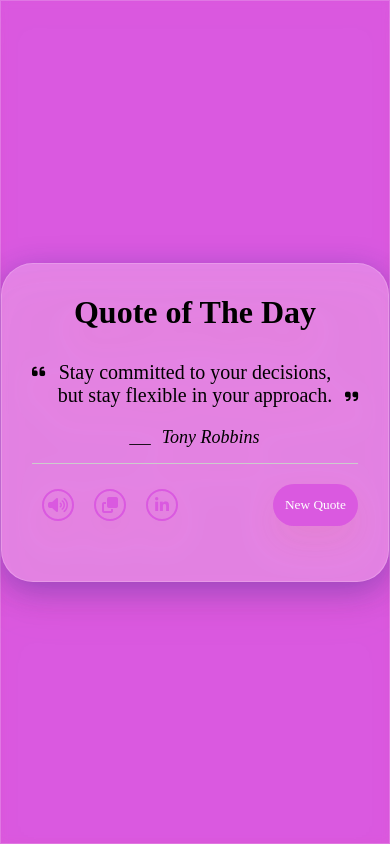
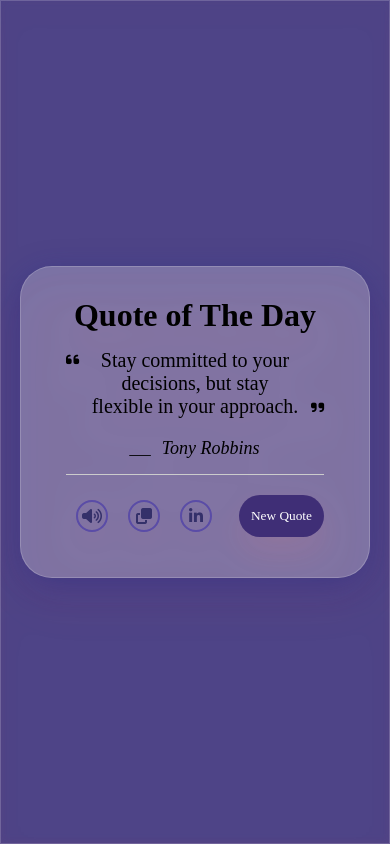
Before and after one commit to sceary-expert/programming-quotes-generator, a plain HTML site: page index.html in a window 390 px wide. Drawn offline with Linux system fonts and the light colour scheme.

Commit message:
Added responsiveness for mobile devices

```diff
--- a/styles.css
+++ b/styles.css
@@ -119,3 +119,78 @@ button.dwell{
     opacity: 0.7;
     pointer-events: none;
 }
+
+@media screen and (max-width : 600px)
+{
+    .wrapper{
+        width: 350px;
+
+        border-radius: 4ch;
+        padding: 30px 30px 25px ;
+        background: rgba( 255, 255, 255, 0.25 );
+      box-shadow: 0 8px 32px 0 rgba( 31, 38, 135, 0.37 );
+      backdrop-filter: blur( 4px );
+      -webkit-backdrop-filter: blur( 4px );
+      border: 1px solid rgba( 255, 255, 255, 0.18 );
+      -webkit-filter: drop-shadow(0 1em 1em rgba(226, 91, 91, 0.1));
+      filter: drop-shadow(0 1em 1em rgba(226, 91, 91, 0.1));
+    }
+    .buttons .features{
+        display: flex;
+        justify-content: space-between;
+        align-items: center;
+        margin-top: 20px;
+    }
+    body{
+        display: flex;
+        align-items: center;
+        justify-content: center;
+        min-height: 100vh;
+        background: #4e4487;
+
+
+      backdrop-filter: blur( 4px );
+      -webkit-backdrop-filter: blur( 4px );
+      border: 1px solid rgba( 255, 255, 255, 0.18 );
+
+
+    }
+    .wrapper .content{
+        margin: 15px 15px;
+
+    }
+    .features ul li{
+        cursor: pointer;
+        list-style: none;
+        margin:0 10px;
+        height: 32px;
+        width: 32px;
+        color: #34306a;
+        border-radius: 50%;
+        justify-content: center;
+        align-items: center;
+        border: 2px solid #5a4ca7;
+        transition: all 0.5s;
+        display: flex;
+    }
+    .features ul li:hover{
+        color: #ffffff;
+        background: #54438b;
+    }
+    .features button{
+        border: none;
+        outline: none;
+        padding: 13px 12px;
+        border-radius: 30px;
+        background: #3f2e76;
+        color: #ffffff;
+        cursor: pointer;
+        font-style: 16px;
+    }
+    button.dwell{
+        opacity: 0.7;
+        pointer-events: none;
+    }
+
+
+}
```
